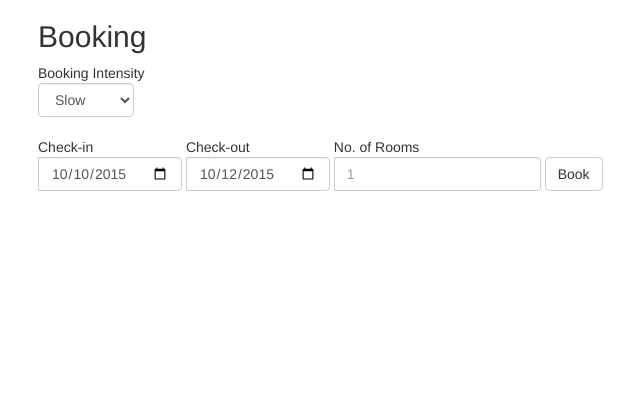
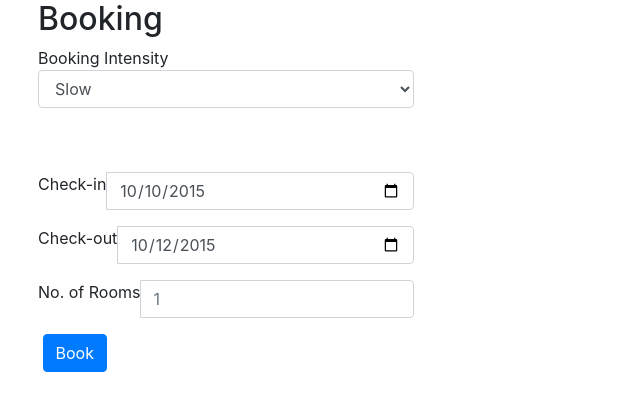
Before and after one commit to maniyadv/inventorystellar, a PHP site: page / in a window 1280 px wide. Shown: the top 411 px of the page, without its empty margins (32-672 px from the left). Run offline with PHP 8.4, Linux system fonts and the light colour scheme; some libraries are stand-ins or nearby versions.

Commit message:
Added css file.

```diff
--- a/assets/js/app.js
+++ b/assets/js/app.js
@@ -7,8 +7,9 @@ $(document).ready(function () {
     processFields();
 });
 
-	// Book button
-$( '#book' ).click(function() {
+// Book button click handling
+$('#book').click(function() {
+
 	processBooking();
 });
 
@@ -76,7 +77,7 @@ function validateInput() {
 	if (!$('input[name=rooms]').val()) {
     	$('input[name=rooms]').val(DEFAULT_ROOMS);
 	} else
-	if (!$('input[name=rooms]').val() == '0') {
+	if ($('input[name=rooms]').val() == '0') {
 		result['error'] = 'Cannot book 0 rooms!';
 	}
 
--- a/index.php
+++ b/index.php
@@ -14,8 +14,9 @@
         <link href='http://cdnjs.cloudflare.com/ajax/libs/font-awesome/4.3.0/css/font-awesome.min.css' rel='stylesheet' type='text/css'>
         <link href='http://pingendo.github.io/pingendo-bootstrap/themes/default/bootstrap.css' rel='stylesheet' type='text/css'>
         <link href='//cdnjs.cloudflare.com/ajax/libs/toastr.js/latest/css/toastr.min.css' rel='stylesheet' type='text/css'>
+        <link href='assets/css/style.css' rel='stylesheet' type='text/css'>
+
         <style type='text/css'>
-
 		</style>
 	</head>
     <body data-spy='scroll'>
@@ -60,7 +61,7 @@
 					<div class='form-group'>
 						<div class='input-group date' id='book'>
 							<?php echo '&nbsp'; ?> </br>
-							<input type='button' class='btn btn-default' name='book' value='Book' >
+							<input type='button' class='btn btn-primary' name='book' value='Book' >
 						</div>
 					</div>
 				</form>
```
